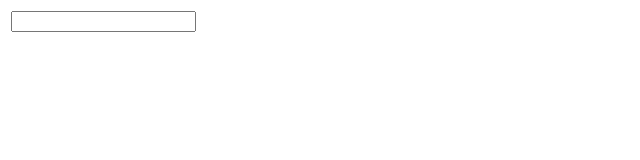
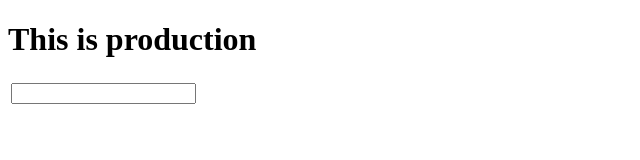
Before and after one commit to mollahsamim4/git-testing, a plain HTML site: page index.html in a window 1280 px wide. Shown: the whole page, without its empty margins (0-640 px from the left). Drawn offline with Linux system fonts and the light colour scheme.

Commit message:
production

```diff
--- a/index.html
+++ b/index.html
@@ -7,7 +7,7 @@
 </head>
 
 <body>
-
+		<h1>This is production </h1>
 	<table>
 		<tr>
 			<td>
```
